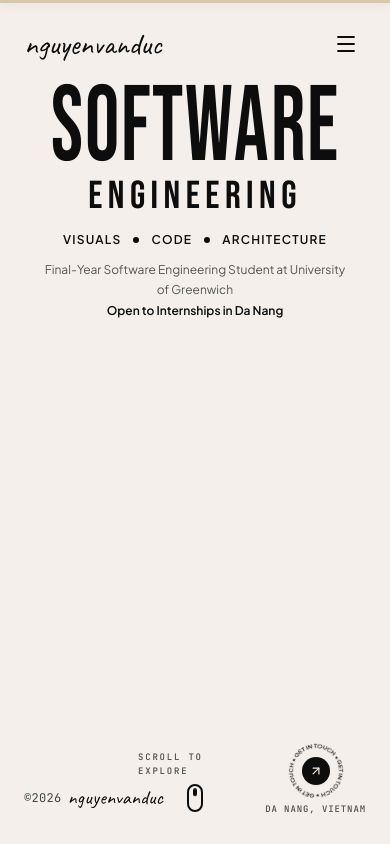
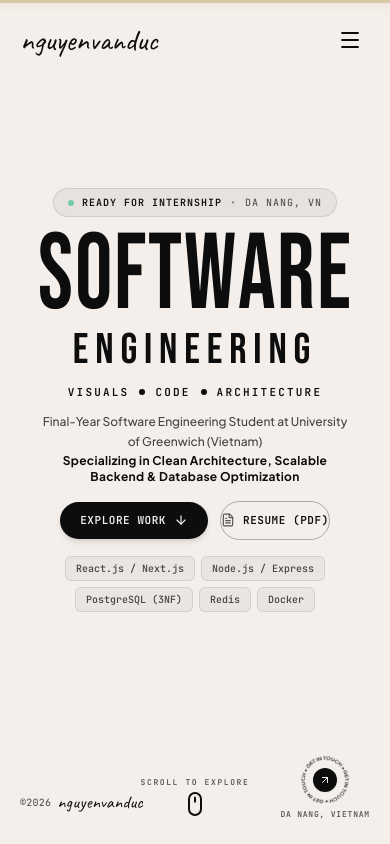
Before and after one commit to DucNgVan/Portfolio_NgVanDuz, a React (Vite) app: page / in a window 390 px wide. Shown: the top 844 px of the page. Built offline with nearby package versions, Linux system fonts and the light colour scheme.

Commit message:
fix(hero): optimize mobile responsive layout and fill viewport balance

```diff
--- a/src/components/sections/HeroSection.jsx
+++ b/src/components/sections/HeroSection.jsx
@@ -1,5 +1,5 @@
 import React, { useState } from 'react';
-import { ArrowUpRight, Menu, X, FileText } from 'lucide-react';
+import { ArrowUpRight, ArrowDown, Menu, X, FileText } from 'lucide-react';
 import { personalInfo } from '@/data/portfolioData';
 import { useLanguage } from '@/context/LanguageContext';
 import { translations } from '@/data/translations';
@@ -31,13 +31,15 @@ const HeroSection = () => {
   // Letters for kinetic display
   const softwareLetters = (t.hero.titleWord1 || "SOFTWARE").split("");
 
+  const quickTechList = ['React.js / Next.js', 'Node.js / Express', 'PostgreSQL (3NF)', 'Redis', 'Docker'];
+
   return (
     <section
       id="home"
       onMouseMove={handleMouseMove}
-      className="relative min-h-screen lg:h-screen w-full bg-[#F4EFEA] text-[#0D0D0D] flex flex-col justify-between p-6 sm:p-10 lg:px-14 lg:py-10 select-none overflow-hidden"
+      className="relative min-h-[100dvh] lg:h-screen w-full bg-[#F4EFEA] text-[#0D0D0D] flex flex-col justify-between p-5 sm:p-8 lg:px-14 lg:py-10 select-none overflow-hidden"
     >
-      {/* 1. TOP NAVIGATION (Exact Match to Reference Template) */}
+      {/* 1. TOP NAVIGATION */}
       <header className="w-full flex items-center justify-between z-30">
         {/* Left: Elegant Signature Script Logo */}
         <a
@@ -57,7 +59,6 @@ const HeroSection = () => {
               onMouseLeave={() => setHoveredNav(null)}
               className="text-xs font-semibold tracking-widest text-[#0D0D0D] hover:text-[#8C6D3F] transition-colors relative py-1 group"
             >
-              {/* Floating dot above hovered/active nav */}
               {hoveredNav === link.id && (
                 <span className="absolute -top-3 left-1/2 -translate-x-1/2 w-1.5 h-1.5 rounded-full bg-[#0D0D0D] animate-in fade-in zoom-in duration-150"></span>
               )}
@@ -125,14 +126,24 @@ const HeroSection = () => {
         </div>
       )}
 
-      {/* 2. MAIN HERO CONTENT (Centered optical alignment between Nav & Footer) */}
-      <div className="my-auto flex flex-col items-center justify-center text-center w-full z-10 py-2 sm:py-4 mt-4 sm:mt-7 lg:mt-9">
+      {/* 2. MAIN HERO CONTENT (Harmoniously balanced on Mobile & Desktop) */}
+      <div className="my-auto flex flex-col items-center justify-center text-center w-full z-10 py-2 sm:py-4 lg:py-2">
 
-        {/* Kinetic Giant Word 1: "SOFTWARE" - Elegant Elongation & Liquid Wave Interaction */}
+        {/* Status / Availability Eyebrow Pill */}
+        <div className="inline-flex items-center gap-2 px-3.5 py-1.5 rounded-full bg-[#0D0D0D]/[0.05] border border-[#0D0D0D]/10 text-[10px] sm:text-xs font-mono tracking-widest text-[#444444] mb-4 sm:mb-6 lg:mb-7 uppercase shadow-xs">
+          <span className="w-1.5 h-1.5 rounded-full bg-emerald-500 animate-pulse" />
+          <span className="font-semibold text-[#0D0D0D]">
+            {lang === 'vi' ? 'SẴN SÀNG THỰC TẬP' : 'READY FOR INTERNSHIP'}
+          </span>
+          <span className="text-[#888888]">•</span>
+          <span>DA NANG, VN</span>
+        </div>
+
+        {/* Kinetic Giant Word 1: "SOFTWARE" */}
         <div
           className="flex justify-center items-center overflow-visible py-2 sm:py-3 origin-center"
           style={{
-            transform: `translate(${mousePos.x * 0.35}px, ${mousePos.y * 0.35}px) scaleY(1.25)`,
+            transform: `translate(${mousePos.x * 0.35}px, ${mousePos.y * 0.35}px) scaleY(1.15)`,
             transformOrigin: 'center center',
             transition: 'transform 0.15s ease-out',
           }}
@@ -141,7 +152,7 @@ const HeroSection = () => {
             <span
               key={index}
               data-char={char}
-              className="wave-letter font-bebas text-[22vw] sm:text-[20vw] lg:text-[18vw] leading-[0.76] tracking-[0.02em] text-[#0D0D0D] cursor-pointer select-none"
+              className="wave-letter font-bebas text-[24vw] sm:text-[20vw] lg:text-[18vw] leading-[0.76] tracking-[0.02em] text-[#0D0D0D] cursor-pointer select-none"
               style={{
                 animationDelay: `${index * 0.08}s`,
               }}
@@ -153,7 +164,7 @@ const HeroSection = () => {
 
         {/* Kinetic Word 2: "ENGINEERING" */}
         <h2
-          className="font-bebas text-[10vw] sm:text-[8vw] lg:text-[6.2vw] leading-none tracking-[0.14em] text-[#0D0D0D] mt-2 sm:mt-3"
+          className="font-bebas text-[11vw] sm:text-[8vw] lg:text-[6.2vw] leading-none tracking-[0.16em] text-[#0D0D0D] mt-2 sm:mt-3"
           style={{
             transform: `translate(${-mousePos.x * 0.25}px, ${-mousePos.y * 0.25}px)`,
             transition: 'transform 0.15s ease-out',
@@ -163,7 +174,7 @@ const HeroSection = () => {
         </h2>
 
         {/* Subtitle Pills: VISUALS • CODE • ARCHITECTURE */}
-        <div className="flex items-center justify-center gap-3 sm:gap-6 mt-4 sm:mt-5 text-xs sm:text-sm font-semibold tracking-widest text-[#0D0D0D] uppercase font-sans">
+        <div className="flex items-center justify-center gap-2.5 sm:gap-6 mt-3 sm:mt-4 lg:mt-5 text-[11px] sm:text-sm font-semibold tracking-[0.2em] text-[#0D0D0D] uppercase font-mono">
           <span>{t.hero.subtitleVisuals || "VISUALS"}</span>
           <span className="w-1.5 h-1.5 rounded-full bg-[#0D0D0D]"></span>
           <span>{t.hero.subtitleCode || "CODE"}</span>
@@ -171,19 +182,60 @@ const HeroSection = () => {
           <span>{t.hero.subtitleArch || "ARCHITECTURE"}</span>
         </div>
 
-        {/* Subtitle Headline: Split across lines & clean */}
-        <div className="max-w-xl mt-3 sm:mt-4 text-xs font-sans text-[#555555] leading-relaxed text-center px-4">
-          <p>Final-Year Software Engineering Student at University of Greenwich</p>
-          <p className="mt-0.5 text-[#0D0D0D] font-semibold">Open to Internships in Da Nang</p>
+        {/* Bio Paragraphs */}
+        <div className="max-w-xl mt-3 sm:mt-4 text-xs sm:text-sm font-sans text-[#555555] leading-relaxed text-center px-4">
+          <p className="font-medium text-[#444444]">
+            {lang === 'vi'
+              ? 'Sinh viên Kỹ thuật Phần mềm năm cuối tại Đại học Greenwich (Việt Nam)'
+              : 'Final-Year Software Engineering Student at University of Greenwich (Vietnam)'}
+          </p>
+          <p className="mt-0.5 sm:mt-1 text-[#0D0D0D] font-bold text-xs sm:text-[13px] tracking-wide">
+            {lang === 'vi'
+              ? 'Chuyên sâu Clean Architecture, Backend quy mô lớn & Tối ưu Cơ sở dữ liệu'
+              : 'Specializing in Clean Architecture, Scalable Backend & Database Optimization'}
+          </p>
         </div>
+
+        {/* Mobile & Desktop High-Conversion Action Buttons */}
+        <div className="flex items-center justify-center gap-3 mt-4 sm:mt-5 lg:mt-6">
+          <a
+            href="#work"
+            className="px-5 sm:px-6 py-2.5 sm:py-3 rounded-full bg-[#0D0D0D] text-[#F4EFEA] font-mono text-[11px] sm:text-xs font-bold tracking-wider hover:bg-[#8C6D3F] transition-all shadow-md flex items-center gap-2 group cursor-pointer"
+          >
+            <span>{lang === 'vi' ? 'XEM DỰ ÁN' : 'EXPLORE WORK'}</span>
+            <ArrowDown className="w-3.5 h-3.5 group-hover:translate-y-0.5 transition-transform" />
+          </a>
+          <a
+            href={personalInfo.resumeUrl}
+            target="_blank"
+            rel="noopener noreferrer"
+            className="px-4.5 sm:px-5 py-2.5 sm:py-3 rounded-full border border-[#0D0D0D]/30 text-[#0D0D0D] font-mono text-[11px] sm:text-xs font-bold tracking-wider hover:border-[#0D0D0D] hover:bg-[#0D0D0D]/5 transition-all flex items-center gap-2 cursor-pointer"
+          >
+            <FileText className="w-3.5 h-3.5 text-[#555555]" />
+            <span>{lang === 'vi' ? 'HỒ SƠ CV' : 'RESUME (PDF)'}</span>
+          </a>
+        </div>
+
+        {/* Quick Core Tech Stack Pills (Shown on mobile & tablet to perfectly fill viewport without empty gaps) */}
+        <div className="flex lg:hidden flex-wrap items-center justify-center gap-1.5 sm:gap-2 mt-4 max-w-md px-2">
+          {quickTechList.map((tech, i) => (
+            <span
+              key={i}
+              className="text-[10px] font-mono px-2.5 py-1 rounded-md bg-[#0D0D0D]/[0.04] border border-[#0D0D0D]/10 text-[#444444] font-medium"
+            >
+              {tech}
+            </span>
+          ))}
+        </div>
+
       </div>
 
       {/* 3. HERO FOOTER BAR (3-Column Layout: Left Signature, Center Mouse Pin, Right Contact Badge) */}
-      <div className="w-full grid grid-cols-3 items-end z-20 pt-2 pb-1">
+      <div className="w-full grid grid-cols-3 items-end z-20 pt-3 pb-1 sm:pt-2">
         {/* Bottom Left: ©2026 + Handwritten Signature */}
-        <div className="text-xs font-mono text-[#444444] tracking-wide flex items-center gap-1.5 mb-1 justify-start">
+        <div className="text-[10px] sm:text-xs font-mono text-[#444444] tracking-wide flex items-center gap-1.5 mb-1 justify-start">
           <span>©2026</span>
-          <span className="font-hand text-xl text-[#0D0D0D]">
+          <span className="font-hand text-lg sm:text-xl text-[#0D0D0D]">
             {personalInfo.name.toLowerCase().replace(/\s+/g, '')}
           </span>
         </div>
@@ -192,14 +244,14 @@ const HeroSection = () => {
         <div className="flex justify-center items-end">
           <a
             href="#about"
-            className="inline-flex flex-col items-center gap-1.5 text-[10px] sm:text-[11px] font-mono tracking-widest text-[#333333] hover:text-[#0D0D0D] transition-colors group cursor-pointer mb-1"
+            className="inline-flex flex-col items-center gap-1 text-[9px] sm:text-[11px] font-mono tracking-widest text-[#333333] hover:text-[#0D0D0D] transition-colors group cursor-pointer mb-1"
           >
-            <span className="tracking-[0.2em] uppercase text-[9px] sm:text-[10px] font-semibold text-[#555555] group-hover:text-[#0D0D0D] transition-colors">
+            <span className="tracking-[0.2em] uppercase text-[8px] sm:text-[10px] font-semibold text-[#555555] group-hover:text-[#0D0D0D] transition-colors whitespace-nowrap">
               {t.hero.scrollExplore || "SCROLL TO EXPLORE"}
             </span>
-            {/* Animated Scroll Mouse Pin Icon matching Reference */}
-            <div className="w-4 h-7 rounded-full border-2 border-[#0D0D0D] flex items-start justify-center p-1 group-hover:scale-105 transition-transform">
-              <div className="w-1 h-2 bg-[#0D0D0D] rounded-full animate-bounce"></div>
+            {/* Animated Scroll Mouse Pin Icon */}
+            <div className="w-3.5 h-6 sm:w-4 sm:h-7 rounded-full border-2 border-[#0D0D0D] flex items-start justify-center p-1 group-hover:scale-105 transition-transform">
+              <div className="w-1 h-1.5 sm:h-2 bg-[#0D0D0D] rounded-full animate-bounce"></div>
             </div>
           </a>
         </div>
@@ -209,10 +261,10 @@ const HeroSection = () => {
           <div className="flex flex-col items-center">
             <a
               href="#contact"
-              className="relative w-16 h-16 sm:w-18 sm:h-18 flex items-center justify-center group cursor-pointer"
+              className="relative w-14 h-14 sm:w-16 sm:h-16 lg:w-18 lg:h-18 flex items-center justify-center group cursor-pointer"
               title="Get in touch"
             >
-              {/* Rotating circular SVG text: "GET IN TOUCH • GET IN TOUCH • GET IN TOUCH •" */}
+              {/* Rotating circular SVG text */}
               <svg
                 className="w-full h-full animate-rotate-badge text-[#0D0D0D]"
                 viewBox="0 0 100 100"
@@ -240,13 +292,13 @@ const HeroSection = () => {
               </svg>
 
               {/* Central Arrow Button */}
-              <div className="absolute w-7 h-7 sm:w-8 sm:h-8 rounded-full bg-[#0D0D0D] text-[#F4EFEA] flex items-center justify-center group-hover:scale-110 group-hover:bg-[#8C6D3F] transition-all shadow-sm">
-                <ArrowUpRight className="w-3.5 h-3.5 sm:w-4 sm:h-4 group-hover:translate-x-0.5 group-hover:-translate-y-0.5 transition-transform" />
+              <div className="absolute w-6 h-6 sm:w-7 sm:h-7 lg:w-8 lg:h-8 rounded-full bg-[#0D0D0D] text-[#F4EFEA] flex items-center justify-center group-hover:scale-110 group-hover:bg-[#8C6D3F] transition-all shadow-sm">
+                <ArrowUpRight className="w-3 h-3 sm:w-3.5 sm:h-3.5 lg:w-4 lg:h-4 group-hover:translate-x-0.5 group-hover:-translate-y-0.5 transition-transform" />
               </div>
             </a>
 
             {/* Location Caption */}
-            <span className="text-[9px] sm:text-[10px] font-mono tracking-widest text-[#555555] uppercase font-semibold">
+            <span className="text-[8px] sm:text-[9px] lg:text-[10px] font-mono tracking-widest text-[#555555] uppercase font-semibold whitespace-nowrap">
               {t.hero.basedIn || "DA NANG, VIETNAM"}
             </span>
           </div>
```
